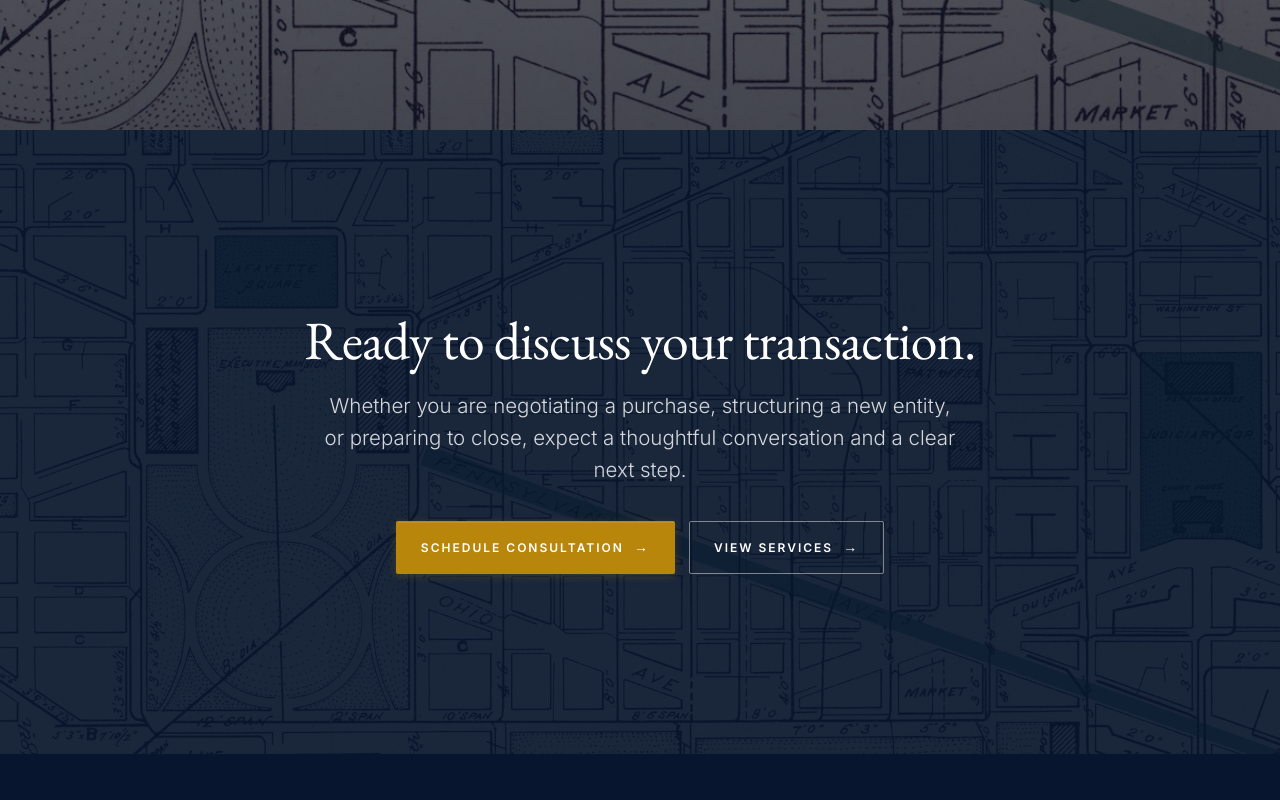
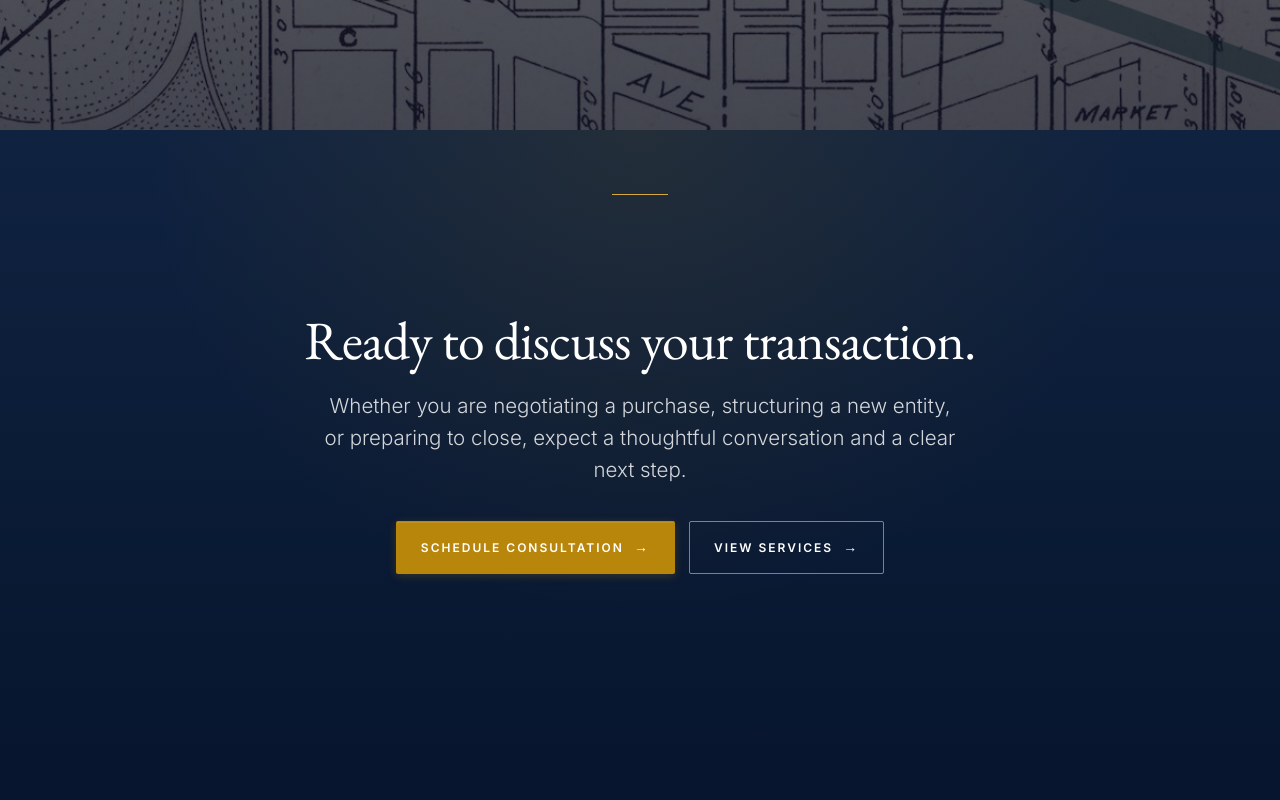
Before and after one commit to tjcandesign/bainbridge-law, a Next.js app: page / in a window 1280 px wide. Shown: the part 2840-3640 px from the top of the page. Built offline with nearby package versions, Linux system fonts and the light colour scheme.

Commit message:
Auto-commit changes

```diff
--- a/src/app/globals.css
+++ b/src/app/globals.css
@@ -377,8 +377,26 @@ button { font: inherit; cursor: pointer; background: none; border: none; }
   overflow: hidden;
   isolation: isolate;
 }
-.cta-band::before { content: ''; position: absolute; inset: 0; background: url('/images/map-capitol-hill.jpg') center / cover no-repeat; filter: saturate(0.85); z-index: -2; }
-.cta-band::after { content: ''; position: absolute; inset: 0; background: rgba(7,22,46,0.92); z-index: -1; }
+.cta-band::before {
+  content: '';
+  position: absolute;
+  inset: 0;
+  background:
+    radial-gradient(ellipse at 50% 0%, rgba(184,134,11,0.12) 0%, transparent 55%),
+    linear-gradient(180deg, var(--navy-dark) 0%, var(--navy-deep) 100%);
+  z-index: -2;
+}
+.cta-band::after {
+  content: '';
+  position: absolute;
+  left: 50%;
+  top: 64px;
+  transform: translateX(-50%);
+  width: 56px;
+  height: 1px;
+  background: var(--gold-soft);
+  z-index: -1;
+}
 .cta-band h2 {
   font-family: var(--serif);
   font-size: clamp(36px, 4.2vw, 58px);
```
